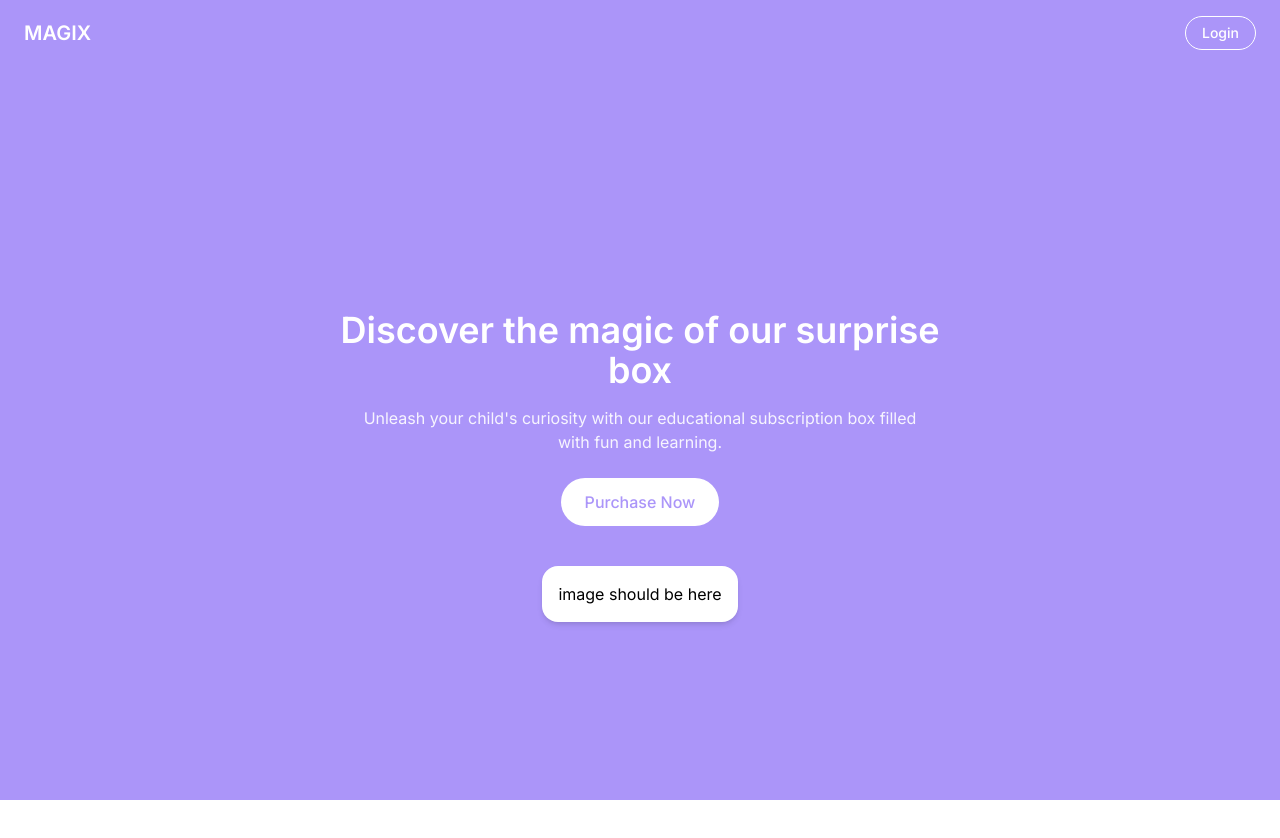
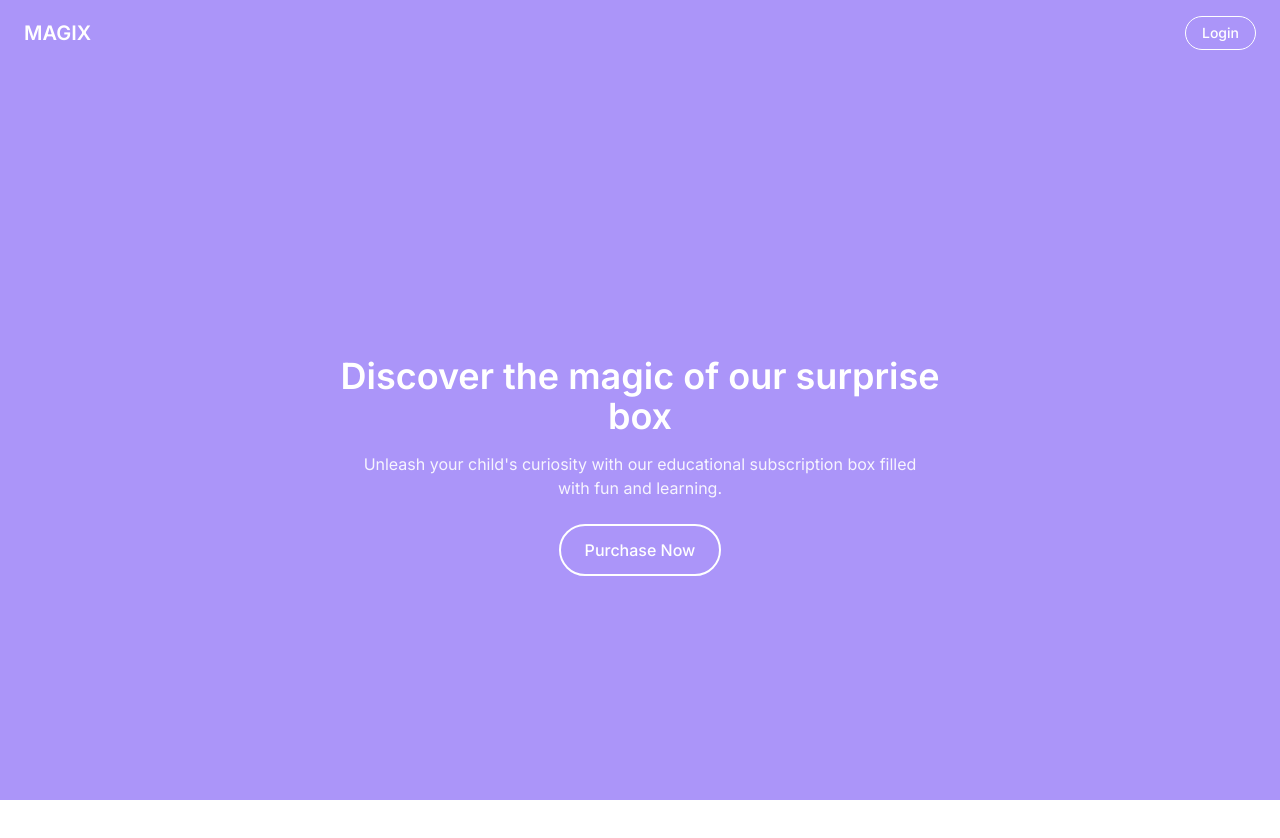
Before and after one commit to Ak-ram/magic-box-assessment, an Angular app: page /landing in a window 1280 px wide. Shown: the top 838 px of the page. Built offline with nearby package versions, Linux system fonts and the light colour scheme.

Commit message:
update header component

```diff
--- a/src/components/header/header.component.html
+++ b/src/components/header/header.component.html
@@ -3,14 +3,14 @@
   @if (isAuthenticated()) {
     <button
       (click)="logout()"
-      class="text-white border border-white rounded-full px-4 py-1.5 text-sm font-medium"
+      class="text-white cursor-pointer hover:bg-white hover:text-[#AB95F9] transition-colors duration-400 border border-white rounded-full px-4 py-1.5 text-sm font-medium"
     >
       Logout
     </button>
   } @else {
     <a
       routerLink="/login"
-      class="text-white border border-white rounded-full px-4 py-1.5 text-sm font-medium"
+      class="text-white border hover:bg-white hover:text-[#AB95F9] transition-colors duration-400 border-white rounded-full px-4 py-1.5 text-sm font-medium"
     >
       Login
     </a>
--- a/src/pages/landing/landing.component.html
+++ b/src/pages/landing/landing.component.html
@@ -8,9 +8,8 @@
   </p>
   <button
     (click)="goToPurchase()"
-    class="cursor-pointer bg-white text-[#AB95F9] font-medium px-6 py-3 rounded-full mt-6"
+    class="cursor-pointer hover:bg-white hover:text-[#AB95F9] font-medium px-6 py-3 rounded-full mt-6 border-2 bg-[#AB95F9] text-white transition-colors duration-400"
   >
     Purchase Now
   </button>
-  <div class="bg-white rounded-2xl shadow-md mt-10 flex gap-4 p-4">image should be here</div>
 </div>
--- a/src/pages/login/login.component.ts
+++ b/src/pages/login/login.component.ts
@@ -34,6 +34,7 @@ export default class LoginComponent {
       this.authService.login(this.loginModal()).subscribe({
         next: () => {
           const redirectUrl = this.route.snapshot.queryParamMap.get('redirect') || '/landing';
+          console.log('Redirect URL:', redirectUrl);
           this.router.navigate([redirectUrl]);
         },
       });
--- a/src/pages/purchase/purchase.component.ts
+++ b/src/pages/purchase/purchase.component.ts
@@ -78,6 +78,7 @@ export default class PurchaseComponent {
     if (!this.authService.isAuthenticated()) {
       this.purchaseService.saveDraft(this.purchaseModel());
       this.router.navigate(['/login'], { queryParams: { redirect: '/purchase' } });
+      return;
     }
     this.purchaseService.clearDraft();
     console.log('submitting purchase', this.purchaseModel());
```
